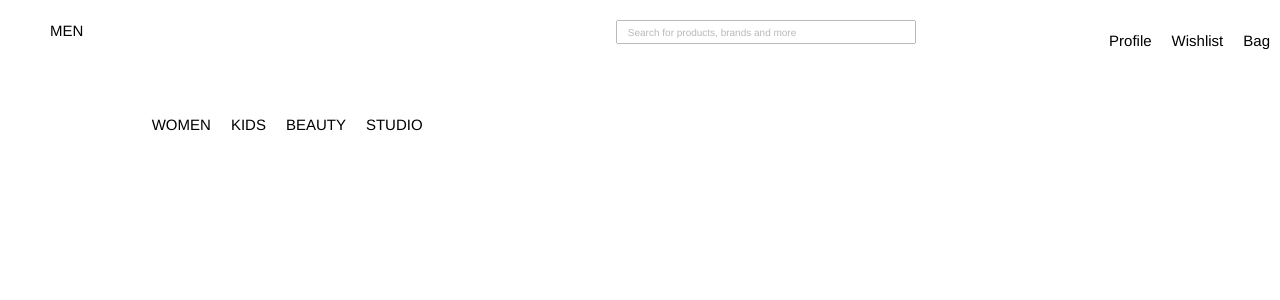
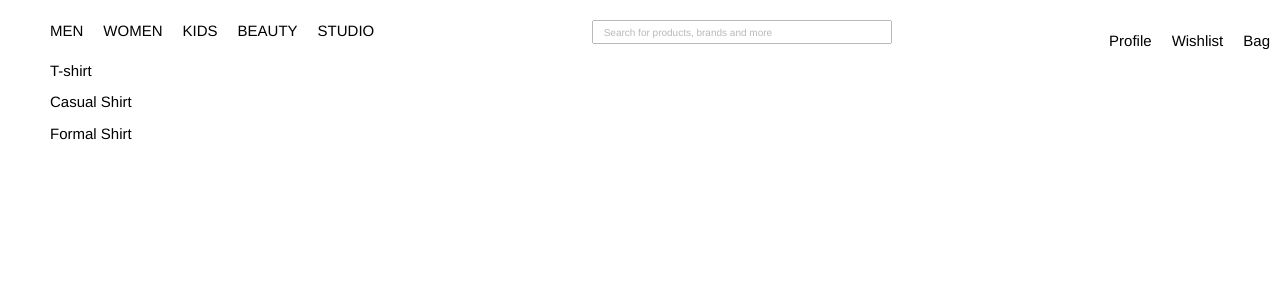
Before and after one commit to suganth4/quality-bazaar, a Vue app: page / in a window 1280 px wide. Shown: the top 300 px of the page. Built offline with nearby package versions, Linux system fonts and the light colour scheme.

Commit message:
--- Auto-Git Commit ---

```diff
--- a/src/components/login-qa.vue
+++ b/src/components/login-qa.vue
@@ -83,9 +83,12 @@ export default {
     display: block;
 }
 #men {
-    visibility: hidden;
-    position: relative;
-    top:200px;
+    display: none;
+}
+#men {
+    display: block;
+    position: absolute;
+    top:50px;
 }
 #options-list-1:hover a{
     border-bottom: solid 5px rgb(255, 0, 179);
```
Also changed, not shown: .autogit/logs/log-23-2-2022-22-40-50.txt (added).
